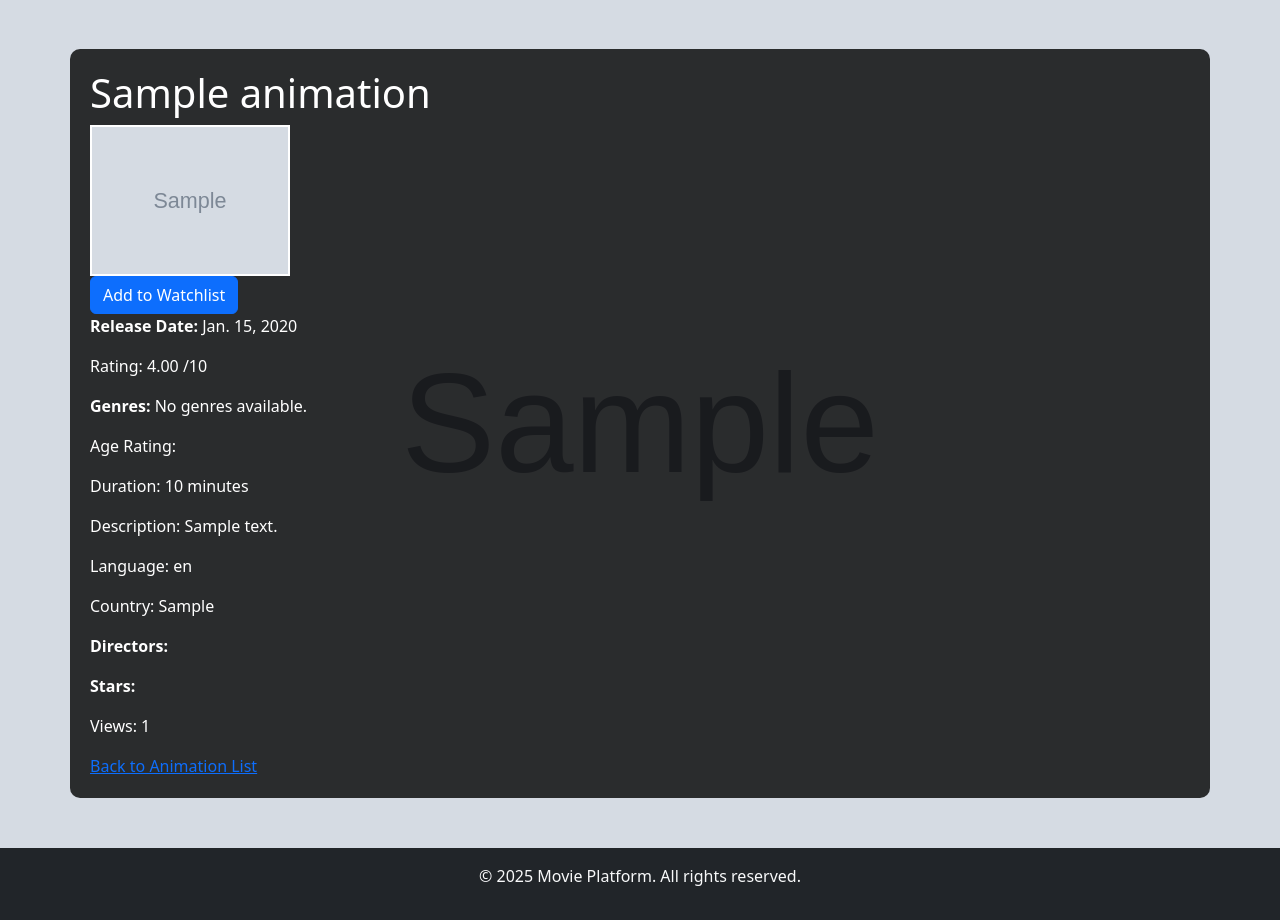
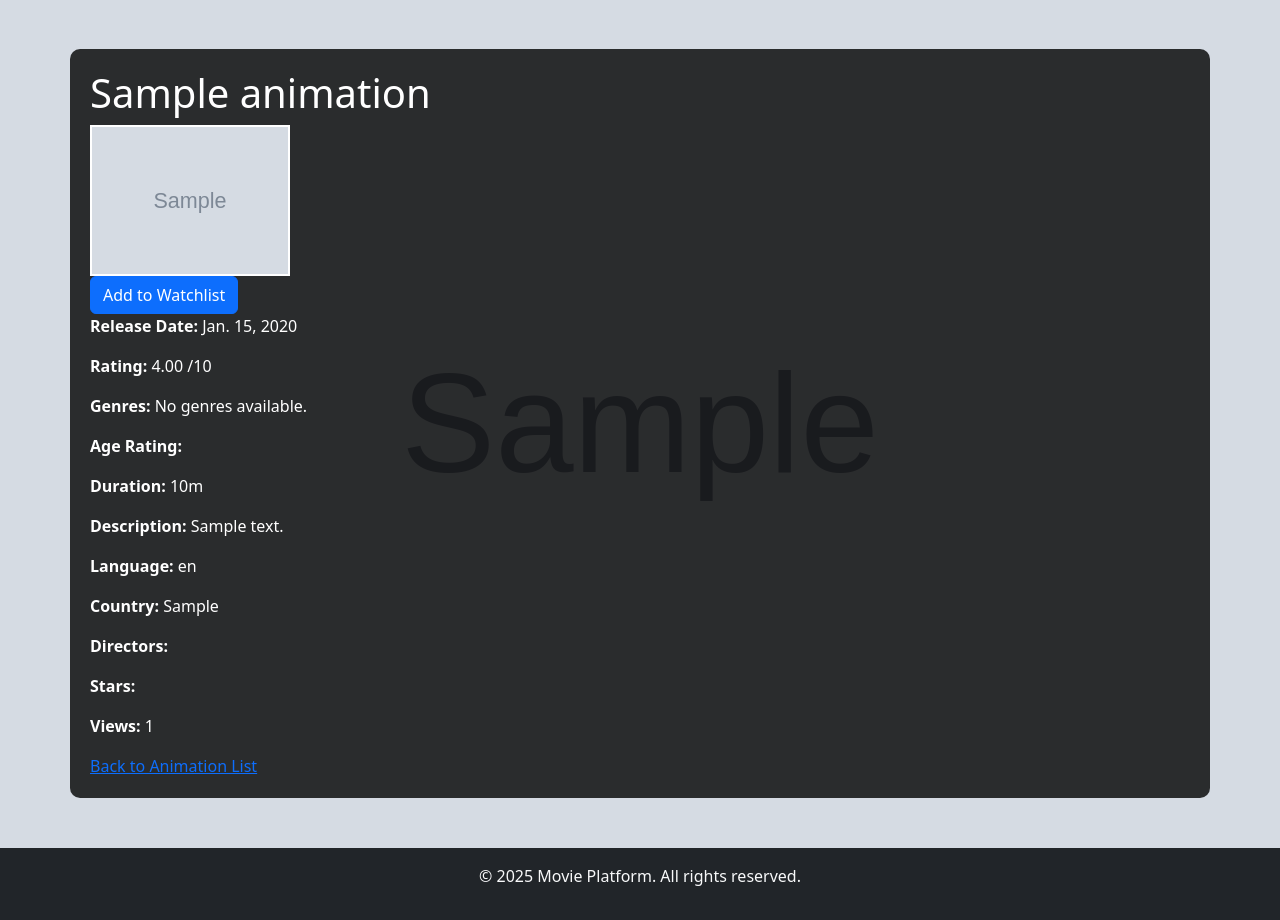
Before and after one commit to setarehmousavifar/movies_platform, a Django app: page /animations/1/ in a window 1280 px wide. Shown: the part 57-977 px from the top of the page. Run offline with Django 5.2, Linux system fonts and the light colour scheme; tables that the repository leaves empty hold one stand-in row (values such as "Sample post"); grey boxes marked "Sample" are stand-in pictures.

Commit message:
minutes to hours

```diff
--- a/main/models.py
+++ b/main/models.py
@@ -72,6 +72,10 @@ class Movie(models.Model):
             return self.poster_url
         return None
 
+    def get_duration(self):
+        hours = self.duration // 60
+        minutes = self.duration % 60
+        return f"{hours}h {minutes}m" if hours > 0 else f"{minutes}m"
 
 class Series(models.Model):
     title = models.CharField(max_length=200, verbose_name="عنوان سریال")
@@ -115,6 +119,11 @@ class Series(models.Model):
         # فرمت سال‌ها به صورت "2008–2013" یا "2008–"
         return f"{self.start_year}–{self.end_year if self.end_year else ''}"
 
+    def get_duration(self):
+        hours = self.duration // 60
+        minutes = self.duration % 60
+        return f"{hours}h {minutes}m" if hours > 0 else f"{minutes}m"
+
 class Animation(models.Model):
     title = models.CharField(max_length=200, verbose_name="عنوان انیمیشن")
     genres = models.ManyToManyField('Genre', related_name='animations', verbose_name="ژانرها")
@@ -142,6 +151,10 @@ class Animation(models.Model):
             return self.poster_url
         return None
 
+    def get_duration(self):
+        hours = self.duration // 60
+        minutes = self.duration % 60
+        return f"{hours}h {minutes}m" if hours > 0 else f"{minutes}m"
 
 # مدل مربوط به ژانرها
 class Genre(models.Model):
--- a/templates/main/animation_detail.html
+++ b/templates/main/animation_detail.html
@@ -12,7 +12,7 @@
                     <button type="submit" class="btn btn-primary">Add to Watchlist</button>
                 </form>
                 <p style="color: white;"><strong>Release Date:</strong> {{ animation.release_date }}</p>
-                <p style="color: white;">Rating:</strong> {{ animation.overall_rating }} /10</p>
+                <p style="color: white;"><strong>Rating:</strong> {{ animation.overall_rating }} /10</p>
                 <p style="color: white;"><strong>Genres:</strong>
                     {% for genre in genres %}
                         {{ genre.genre_name }}{% if not forloop.last %}, {% endif %}
@@ -20,11 +20,11 @@
                         No genres available.
                     {% endfor %}
                 </p>
-                <p style="color: white;">Age Rating:</strong> {{ animation.age_rating.name }}</p>
-                <p style="color: white;">Duration:</strong> {{ animation.duration }} minutes</p>
-                <p style="color: white;">Description:</strong> {{ animation.description }}</p>
-                <p style="color: white;">Language:</strong> {{ animation.language }}</p>
-                <p style="color: white;">Country:</strong> {{ animation.country }}</p>
+                <p style="color: white;"><strong>Age Rating:</strong> {{ animation.age_rating.name }}</p>
+                <p style="color: white;"><strong>Duration:</strong> {{ animation.get_duration }}</p>
+                <p style="color: white;"><strong>Description:</strong> {{ animation.description }}</p>
+                <p style="color: white;"><strong>Language:</strong> {{ animation.language }}</p>
+                <p style="color: white;"><strong>Country:</strong> {{ animation.country }}</p>
                 <p style="color: white;"><strong>Directors:</strong>
                     {% for director in animation.directors.all %}
                         {{ director.name }}{% if not forloop.last %}, {% endif %}
@@ -36,7 +36,7 @@
                     {% endfor %}
                 </p>
 
-                <p style="color: white;">Views:</strong> {{ animation.view_count }}</p>
+                <p style="color: white;"><strong>Views:</strong> {{ animation.view_count }}</p>
                 <a href="{% url 'animation_list' %}">Back to Animation List</a>
             </div>
         </div>
--- a/templates/main/movie_detail.html
+++ b/templates/main/movie_detail.html
@@ -21,7 +21,7 @@
                     {% endfor %}
                 </p>
                 <p style="color: white;"><strong>Age Rating:</strong> {{ movie.age_rating.name }}</p>
-                <p style="color: white;"><strong>Duration:</strong> {{ movie.duration }} minutes</p>
+                <p style="color: white;"><strong>Duration:</strong> {{ movie.get_duration }}</p>
                 <p style="color: white;"><strong>Description:</strong> {{ movie.description }}</p>
                 <p style="color: white;"><strong>Language:</strong> {{ movie.language }}</p>
                 <p style="color: white;"><strong>Country:</strong> {{ movie.country }}</p>
--- a/templates/main/series_detail.html
+++ b/templates/main/series_detail.html
@@ -24,6 +24,7 @@
                 <p style="color: white;"><strong>Status:</strong> {{ series.status }}</p>
                 <p style="color: white;"><strong>Seasons:</strong> {{ series.seasons }}</p>
                 <p style="color: white;"><strong>Episodes:</strong> {{ series.episodes }}</p>
+                <p style="color: white;"><strong>Episode Duration:</strong> {{ series.get_duration }}</p>
                 <p style="color: white;"><strong>Age Rating:</strong> {{ series.age_rating.name }}</p>
                 <p style="color: white;"><strong>Language:</strong> {{ series.language }}</p>
                 <p style="color: white;"><strong>Country:</strong> {{ series.country }}</p>
```
